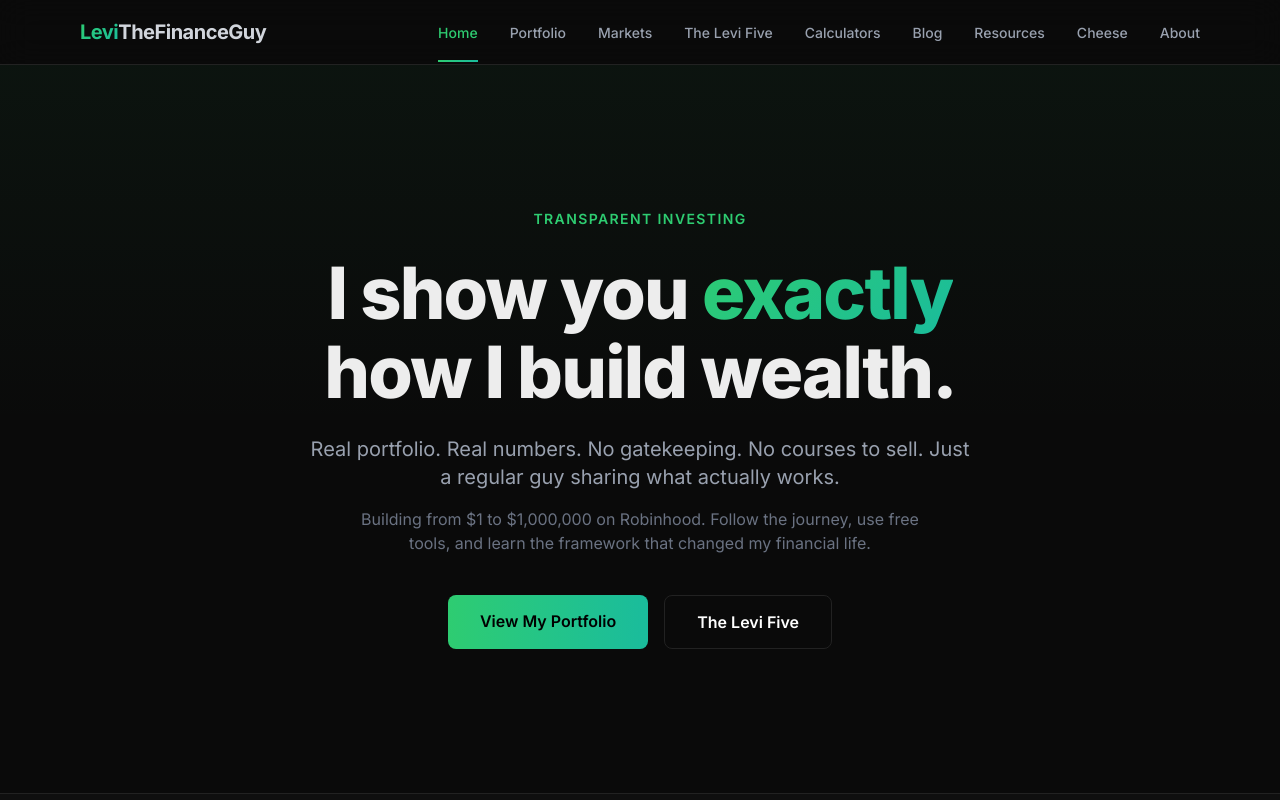
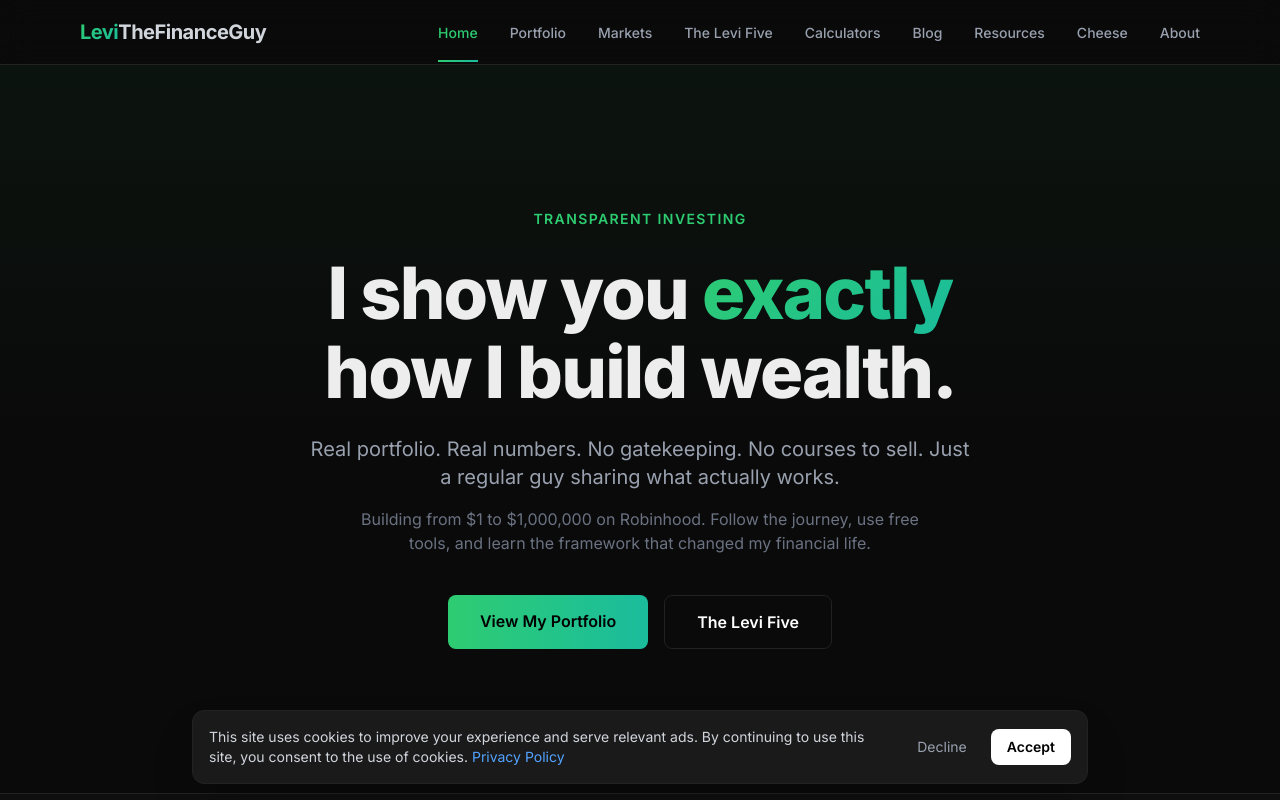
Before and after one commit to levithefinanceguy/levithefinanceguy, a Next.js app: page / in a window 1280 px wide. Shown: the top 800 px of the page. Built offline with nearby package versions, Linux system fonts and the light colour scheme.

Commit message:
Add cookie consent banner for AdSense compliance

```diff
--- /dev/null
+++ b/app/components/CookieConsent.tsx
@@ -0,0 +1,49 @@
+"use client";
+
+import { useState, useEffect } from "react";
+
+export default function CookieConsent() {
+  const [show, setShow] = useState(false);
+
+  useEffect(() => {
+    const consent = localStorage.getItem("cookie-consent");
+    if (!consent) setShow(true);
+  }, []);
+
+  const accept = () => {
+    localStorage.setItem("cookie-consent", "accepted");
+    setShow(false);
+  };
+
+  const decline = () => {
+    localStorage.setItem("cookie-consent", "declined");
+    setShow(false);
+  };
+
+  if (!show) return null;
+
+  return (
+    <div className="fixed bottom-0 left-0 right-0 z-50 p-4">
+      <div className="max-w-4xl mx-auto bg-[#1a1a1a] border border-card-border rounded-xl p-4 shadow-2xl flex flex-col sm:flex-row items-start sm:items-center gap-4">
+        <p className="text-sm text-gray-300 flex-1">
+          This site uses cookies to improve your experience and serve relevant ads. By continuing to use this site, you consent to the use of cookies.{" "}
+          <a href="/privacy" className="text-blue-400 hover:underline">Privacy Policy</a>
+        </p>
+        <div className="flex gap-2 shrink-0">
+          <button
+            onClick={decline}
+            className="px-4 py-2 text-sm text-gray-400 hover:text-white transition-colors"
+          >
+            Decline
+          </button>
+          <button
+            onClick={accept}
+            className="px-4 py-2 text-sm font-semibold text-black bg-white rounded-lg hover:bg-gray-200 transition-colors"
+          >
+            Accept
+          </button>
+        </div>
+      </div>
+    </div>
+  );
+}
--- a/app/layout.tsx
+++ b/app/layout.tsx
@@ -5,6 +5,7 @@
 import Navigation from "./components/Navigation";
 import Footer from "./components/Footer";
 import AdBanner from "./components/AdBanner";
+import CookieConsent from "./components/CookieConsent";
 
 const inter = Inter({
   variable: "--font-inter",
@@ -93,6 +94,7 @@
         <Navigation />
         <main className="flex-1">{children}</main>
         <Footer />
+        <CookieConsent />
       </body>
     </html>
   );
```
